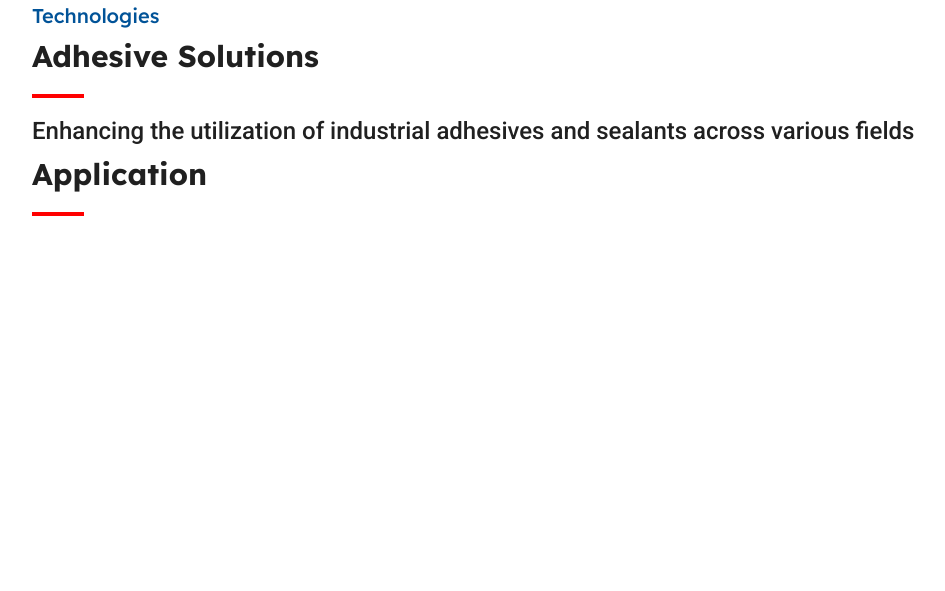
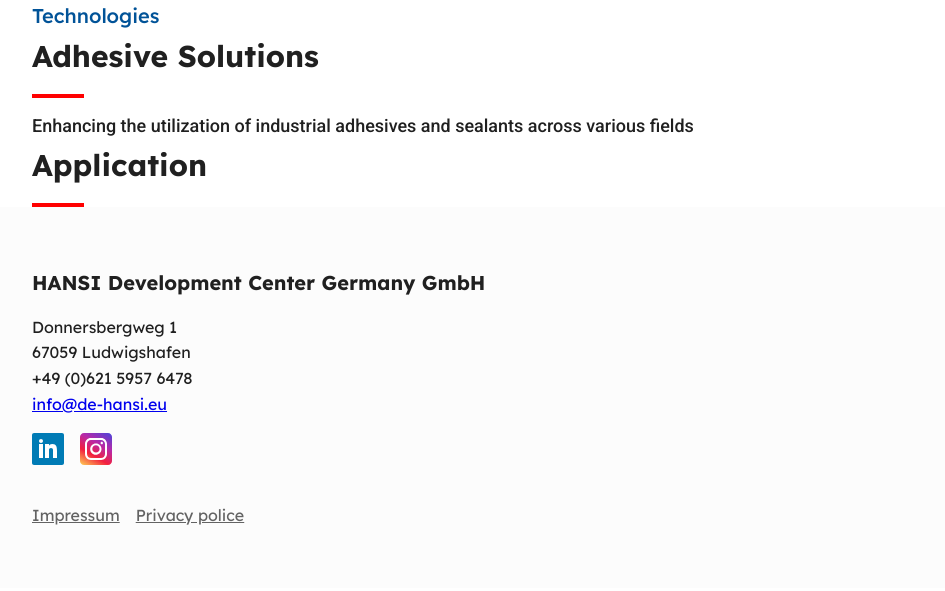
Before and after one commit to renangirotto/wp-template-hansi, a plain HTML site: page template/index.html in a window 1280 px wide. Shown: the whole page, without its empty margins (0-945 px from the left). Drawn offline with Linux system fonts and the light colour scheme.

Commit message:
feat: add footer layout

```diff
--- a/template/index.html
+++ b/template/index.html
@@ -21,6 +21,29 @@
       <p class="text">Enhancing the utilization of industrial adhesives and sealants across various fields</p>
       <h2 class="title">Application</h2>
     </div>
+    <footer>
+      <div class="container">
+        <h2>HANSI Development Center Germany GmbH</h2>
+        <address>
+          Donnersbergweg 1<br/>
+          67059 Ludwigshafen
+        </address>
+        <span>+49 (0)621 5957 6478</span>
+        <a href="mailto:info@de-hansi.eu">info@de-hansi.eu</a>
+        <div class="footer-social">
+          <a href="#" target="_blank">
+            <img src="./assets/icons/linkedin.svg" />
+          </a>
+          <a href="#" target="_blank">
+            <img src="./assets/icons/instagram.svg" />
+          </a>
+        </div>
+        <div class="footer-documents">
+          <a href="#" target="_blank">Impressum</a>
+          <a href="#" target="_blank">Privacy police</a>
+        </div>
+      </div>
+    </footer>
   </section>
 </body>
 </html>
--- a/template/styles.css
+++ b/template/styles.css
@@ -35,7 +35,7 @@ body {
 }
 
 [class^="text"] {
-  font-size: 24px;
+  font-size: 18px;
 }
 
 [class^="title"] {
@@ -59,3 +59,44 @@ body {
     margin-block-end: 14px;
   }
 }
+
+/*
+  MARK: FOOTER
+*/
+
+footer {
+  padding-block: 60px;
+  font-family: "Lexend", sans-serif;
+  font-size: 1rem;
+  font-weight: 400;
+  background: #fcfcfc;
+
+  h2 {
+    margin-block-end: 16px;
+    font-size: 1.25rem;
+    font-weight: 700;
+  }
+
+  a {
+    display: block;
+  }
+}
+
+.footer-documents {
+  display: flex;
+  align-items: center;
+  gap: 16px;
+  margin-block-start: 30px;
+
+  a {
+    color: #636363;
+    text-decoration: underline;
+  }
+}
+
+.footer-social {
+  display: flex;
+  align-items: center;
+  gap: 16px;
+  margin-block-start: 16px;
+}
```
Also changed, not shown: template/assets/icons/instagram.svg (added), template/assets/icons/linkedin.svg (added).
